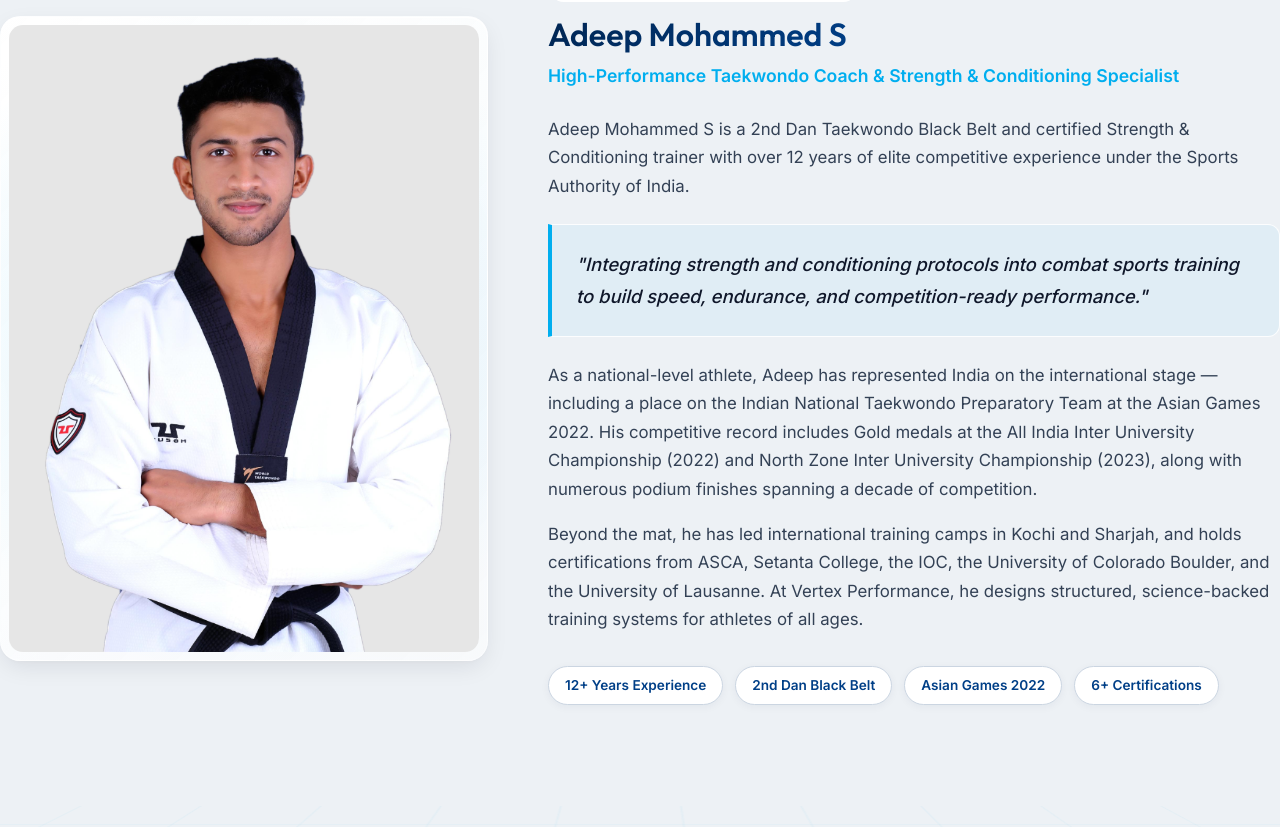
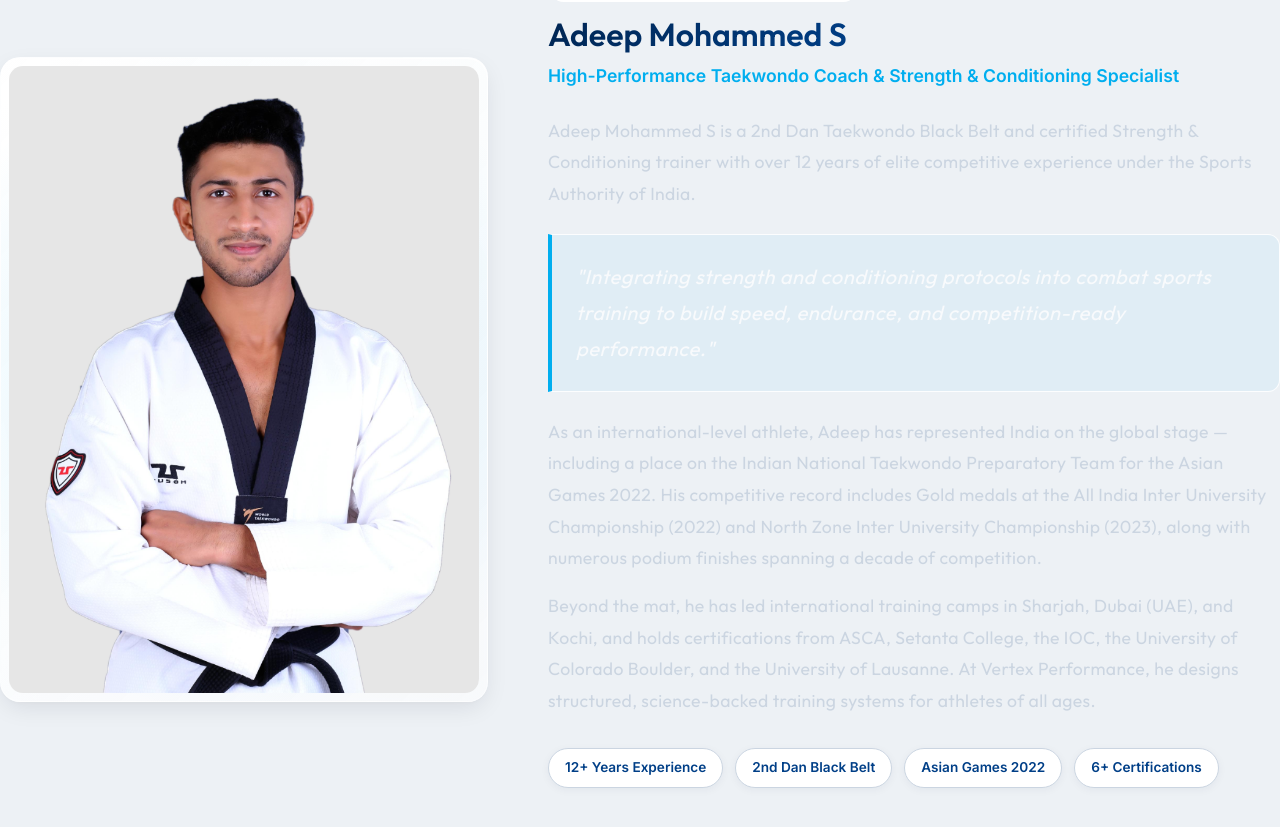
Before and after one commit to Saleeq12217925/vertex_performance, a React (Vite) app: page / in a window 1280 px wide. Shown: the part 1965-2792 px from the top of the page. Built offline with nearby package versions, Linux system fonts and the light colour scheme; no server answers.

Commit message:
style: update coach bio text and upgrade typography to premium font

```diff
--- a/src/App.css
+++ b/src/App.css
@@ -682,9 +682,12 @@ body {
 
 .coach-bio p {
   margin-bottom: 16px;
-  color: var(--text-secondary);
-  line-height: 1.7;
-  font-size: 1.05rem;
+  color: #cbd5e1;
+  font-family: var(--font-heading);
+  font-weight: 300;
+  letter-spacing: 0.02em;
+  line-height: 1.8;
+  font-size: 1.1rem;
 }
 
 .coach-quote-box {
@@ -697,10 +700,11 @@ body {
 
 .coach-quote-box p {
   margin: 0 !important;
-  color: var(--text-primary);
-  font-size: 1.15rem;
+  color: #f8fafc;
+  font-size: 1.25rem;
   font-style: italic;
-  font-weight: 500;
+  font-weight: 400;
+  letter-spacing: 0.03em;
 }
 
 .coach-bio p:last-child {
--- a/src/App.jsx
+++ b/src/App.jsx
@@ -627,8 +627,8 @@ function App() {
                 <div className="coach-quote-box glass">
                   <p><em>"Integrating strength and conditioning protocols into combat sports training to build speed, endurance, and competition-ready performance."</em></p>
                 </div>
-                <p>As a national-level athlete, Adeep has represented India on the international stage — including a place on the Indian National Taekwondo Preparatory Team at the Asian Games 2022. His competitive record includes Gold medals at the All India Inter University Championship (2022) and North Zone Inter University Championship (2023), along with numerous podium finishes spanning a decade of competition.</p>
-                <p>Beyond the mat, he has led international training camps in Kochi and Sharjah, and holds certifications from ASCA, Setanta College, the IOC, the University of Colorado Boulder, and the University of Lausanne. At Vertex Performance, he designs structured, science-backed training systems for athletes of all ages.</p>
+                <p>As an international-level athlete, Adeep has represented India on the global stage — including a place on the Indian National Taekwondo Preparatory Team for the Asian Games 2022. His competitive record includes Gold medals at the All India Inter University Championship (2022) and North Zone Inter University Championship (2023), along with numerous podium finishes spanning a decade of competition.</p>
+                <p>Beyond the mat, he has led international training camps in Sharjah, Dubai (UAE), and Kochi, and holds certifications from ASCA, Setanta College, the IOC, the University of Colorado Boulder, and the University of Lausanne. At Vertex Performance, he designs structured, science-backed training systems for athletes of all ages.</p>
               </div>
               <div className="coach-badges">
                 <div className="coach-badge"><span>12+ Years Experience</span></div>
```
